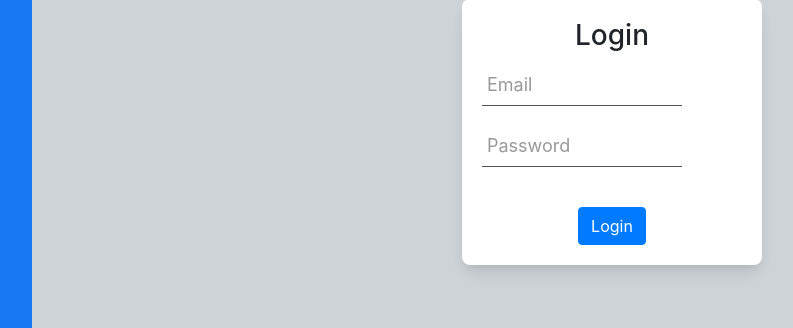
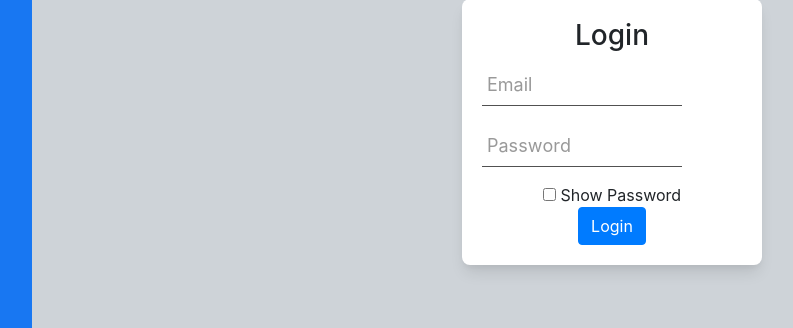
Before and after one commit to Reincarnater/E-Voter, a Flask app: page /login in a window 1280 px wide. Shown: the part 268-596 px from the top of the page, without its empty margins (28-821 px from the left). Run offline with Flask 3, Linux system fonts and the light colour scheme; some libraries are stand-ins or nearby versions.

```diff
--- a/website/templates/login.html
+++ b/website/templates/login.html
@@ -5,9 +5,15 @@
     <h3 align="center">Login</h3>
     <div class="form-group">
       <div class="wave-group">
-        <input required="" type="text" class="input" name="email" id="email" />
+        <input required="" type="text" class="input" name="email" />
         <span class="bar"></span>
-        <label class="label">Email</label>
+        <label class="label">
+          <span class="label-char" style="--index: 0">E</span>
+          <span class="label-char" style="--index: 1">m</span>
+          <span class="label-char" style="--index: 2">a</span>
+          <span class="label-char" style="--index: 3">i</span>
+          <span class="label-char" style="--index: 4">l</span>
+        </label>
       </div>
     </div>
     <div class="form-group">
@@ -17,14 +23,34 @@
           type="password"
           class="input"
           name="password"
-          id="passwordField"
+          id="password"
         />
         <span class="bar"></span>
-        <label class="label">Password</label>
+        <label class="label">
+          <span class="label-char" style="--index: 0">P</span>
+          <span class="label-char" style="--index: 1">a</span>
+          <span class="label-char" style="--index: 2">s</span>
+          <span class="label-char" style="--index: 3">s</span>
+          <span class="label-char" style="--index: 4">w</span>
+          <span class="label-char" style="--index: 5">o</span>
+          <span class="label-char" style="--index: 6">r</span>
+          <span class="label-char" style="--index: 7">d</span>
+        </label>
       </div>
     </div>
+    <input type="checkbox" onclick="togglePassword()"> Show Password</input>
     <br />
     <button type="submit" class="btn btn-primary">Login</button>
   </form>
 </div>
+<script>
+  function togglePassword() {
+    var passwordField = document.getElementById("password");
+    if (passwordField.type === "password") {
+      passwordField.type = "text";
+    } else {
+      passwordField.type = "password";
+    }
+  }
+</script>
 {% endblock %}
```
